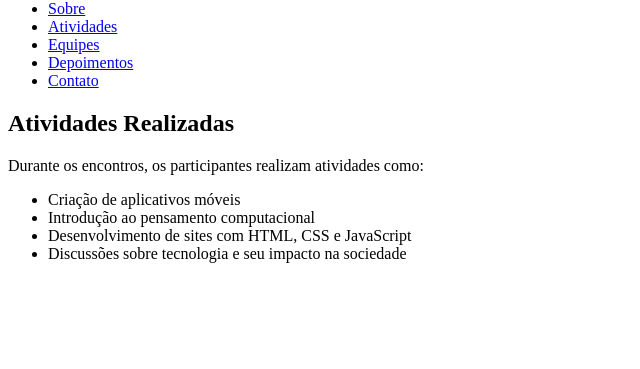
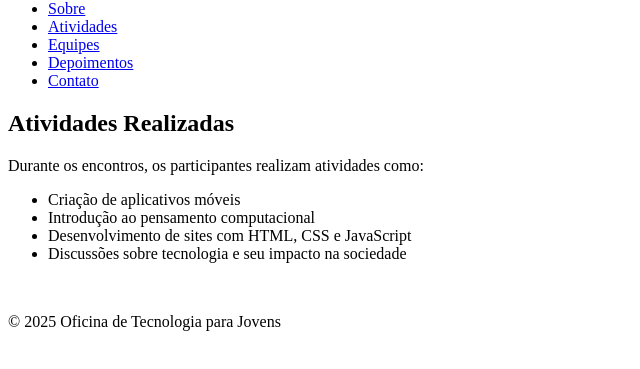
Before and after one commit to IFSPBRA-LPW/tags-semanticas-Jhuan-Martins, a plain HTML site: page html/atividades.html in a window 1280 px wide. Shown: the part 127-496 px from the top of the page, without its empty margins (0-640 px from the left). Drawn offline with Linux system fonts and the light colour scheme.

Commit message:
footer adicionado

```diff
--- a/html/atividades.html
+++ b/html/atividades.html
@@ -29,5 +29,8 @@
             <li>Discussões sobre tecnologia e seu impacto na sociedade</li>
         </ul>
     </main>
+    <footer>
+        <br><p>&copy; 2025 Oficina de Tecnologia para Jovens</p>
+    </footer>
 </body>
 </html>
```
Also changed, not shown: html/contato.html (+3 -0 lines), html/depoimentos.html (+3 -0 lines), html/equipe.html (+3 -0 lines), html/index.html (+3 -0 lines), html/sobre.html (+3 -0 lines).
